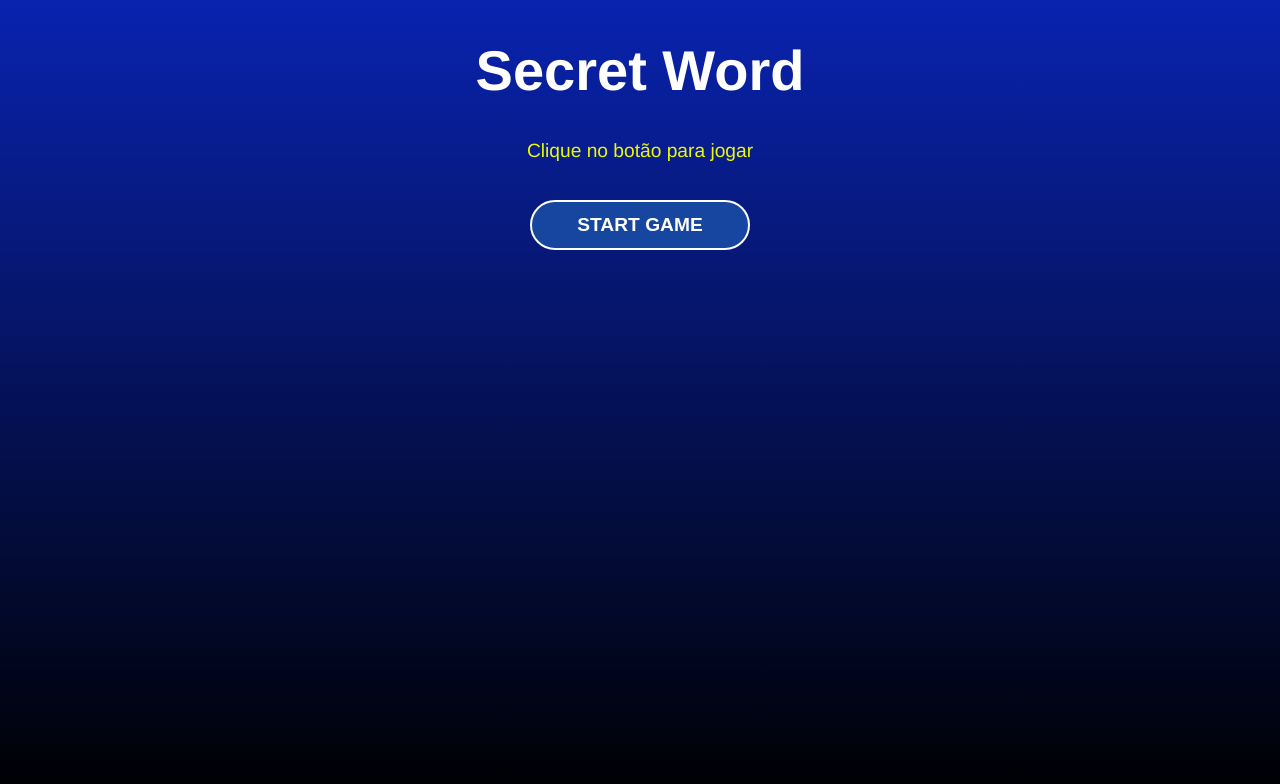
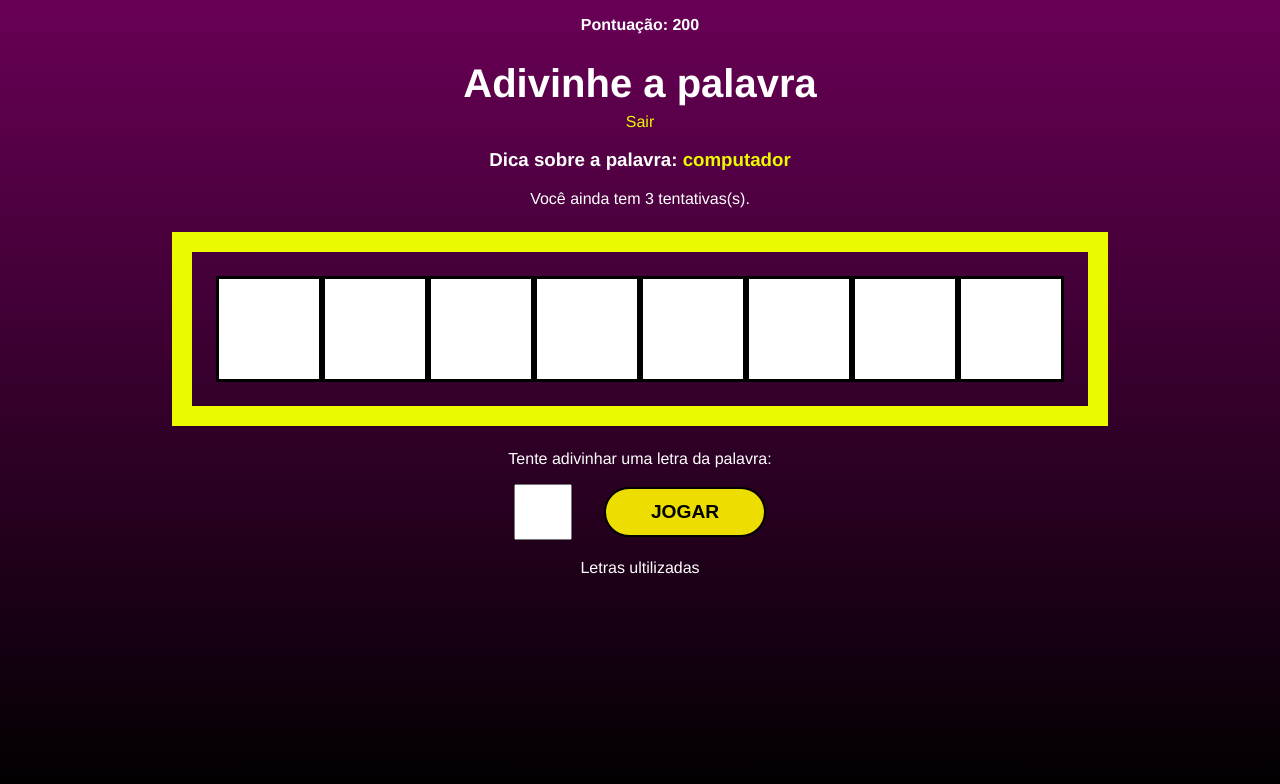
Before and after one commit to miqueiasbelfort/secret_word, a React (Vite) app: page / in a window 1280 px wide. Shown: the top 784 px of the page. Built offline with nearby package versions, Linux system fonts and the light colour scheme.

Commit message:
finish game

```diff
--- a/src/App.jsx
+++ b/src/App.jsx
@@ -21,6 +21,8 @@ function App() {
   const [gameStage, setGameStage] = useState(stages[0].name)
   const [words] = useState(wordsList)
 
+  const [color, setColor] = useState("")
+
   const [pickedWord, setPickedWord] = useState("")
   const [pickedCategory, setPickedCategory] = useState("")
   const [letters, setLetters] = useState([])
@@ -30,7 +32,7 @@ function App() {
   const [guesses, setGuesses] = useState(3)
 const [score, setScore] = useState(0)
 
-  const pickWordAndCatogory = () => {
+  const pickWordAndCatogory = useCallback(() => {
     //picl a random category
     const categories = Object.keys(words)
     const category = categories[Math.floor(Math.random() * Object.keys(categories).length)]
@@ -39,10 +41,13 @@ const [score, setScore] = useState(0)
     const word = words[category][Math.floor(Math.random() * words[category].length)]
     //console.log(word)
     return {word, category}
-  }
+  }, [words])
 
   // start the secret word game
-  const startGame = () => {
+  const startGame = useCallback(() => {
+    //clear all letter
+    clearLetterStates()
+    setColor("")
 
     // pick word and pick catgory
     const {word, category} = pickWordAndCatogory()
@@ -58,14 +63,73 @@ const [score, setScore] = useState(0)
     setLetters(wordLetters)
 
     setGameStage(stages[1].name)
-  }
+  }, [pickWordAndCatogory])
 
   // processthe letter input
   const verifyLetter = (letter) => {
-    console.log(letter)
+
+    const normalizedLetter = letter.toLowerCase()
+    //check if letter has already been utilized
+    if(guessedLetter.includes(normalizedLetter) || wrongLetters.includes(normalizedLetter)){
+      return
+    }
+
+    // push guessed letter or remove a guess
+    if(letters.includes(normalizedLetter)){
+      setGuessedLetters((actualGuessedLetters) => [
+        ...actualGuessedLetters,
+        normalizedLetter
+      ])
+      setColor("right")
+    } else {
+      setWrongLetters((actualWrongLetters) => [
+        ...actualWrongLetters,
+        normalizedLetter
+      ])
+
+      setGuesses(actualGuesses => actualGuesses - 1)
+      setColor("wrong")
+    }
+
   }
 
+  const clearLetterStates = () => {
+    setGuessedLetters([])
+    setWrongLetters([])
+  }
+
+  //check if guesses ended
+  useEffect(() => {
+
+    if(guesses <= 0) {
+      clearLetterStates()
+
+      setGameStage(stages[2].name)
+    }
+
+  }, [guesses])
+
+  //check wn condition
+  useEffect(() => {
+
+    const uniqueLetters = [... new Set(letters)]
+    //console.log(uniqueLetters) ['o','v'] = ovo
+
+    //win condition
+    if(guessedLetter.length === uniqueLetters.length){
+      //add socre
+      setScore(actualScore => actualScore += 100)
+
+      //restart game with new word
+      startGame()
+    }
+
+  }, [guessedLetter, letters, startGame, setScore])
+
   const retry = () => {
+    setScore(0)
+    setGuesses(3)
+
     setGameStage(stages[0].name)
   }
 
@@ -81,8 +145,10 @@ const [score, setScore] = useState(0)
         wrongLetters={wrongLetters}
         guesses={guesses}
         score={score}
+        retry={retry}
+        color={color}
       />}
-      {gameStage === 'end' && <GameOver retry={retry}/>}
+      {gameStage === 'end' && <GameOver retry={retry} score={score}/>}
     </div>
   )
 }
--- a/src/components/Game.css
+++ b/src/components/Game.css
@@ -12,6 +12,12 @@
     padding: 1.5em;
     border: 20px solid #ecfa00;
     display: flex;
+}
+.right{
+    border-color: #00ff62;
+}
+.wrong {
+    border-color: #ff0000;
 }
 .letter, .blankSquare {
     font-size: 70px;
@@ -40,3 +46,12 @@
     text-align: center;
     margin-right: 1em;
 }
+
+.back{
+    color: #ecfa00;
+    cursor: pointer;
+    margin-top: -20px;
+}
+.back:hover{
+    text-decoration: underline;
+}
--- a/src/components/Game.jsx
+++ b/src/components/Game.jsx
@@ -11,7 +11,9 @@ const Game = (
     guessedLetter,
     wrongLetters,
     guesses,
-    score
+    score,
+    retry,
+    color
   }
 ) => {
 
@@ -34,14 +36,15 @@ const Game = (
          <span>Pontuação: {score}</span>
        </p>
        <h1>Adivinhe a palavra</h1>
+       <p className="back" onClick={retry}>Sair</p>
        <h3 className='tip'>
           Dica sobre a palavra: <span>{pickedCategory}</span>
        </h3>
        <p>Você ainda tem {guesses} tentativas(s).</p>
-       <div className='wordContainer'>
+       <div className={`wordContainer ${color}`}>
          {letters.map((letter, i) => (
            guessedLetter.includes(letter) ? (
-            <span className='letter'>{letter}</span>
+            <span key={i} className='letter'>{letter}</span>
            ) : (
              <span key={i} className="blankSquare"></span>
            )
@@ -65,7 +68,7 @@ const Game = (
        <div className='wrongLettersContainer'>
           <p>Letras ultilizadas</p>
           {wrongLetters.map((letter, i) => (
-            <span key={i}>{letter}, </span>
+            <span className="wrongLetter" key={i}>{letter}, </span>
           ))}
        </div>
     </div>
--- a/src/components/GameOver.css
+++ b/src/components/GameOver.css
@@ -0,0 +1,4 @@
+h2 span {
+    color: #ecfa00;
+    font-size: 1.5em;
+}
--- a/src/components/GameOver.jsx
+++ b/src/components/GameOver.jsx
@@ -2,10 +2,11 @@ import React from 'react'
 //css
 import "./GameOver.css"
 
-const GameOver = ({retry}) => {
+const GameOver = ({retry, score}) => {
   return (
     <div>
-      <h1>Game End</h1>
+      <h1>Fim de jogo</h1>
+      <h2>A sua pontuação foi: <span>{score}</span></h2>
       <button onClick={retry}>Reiniciar</button>
     </div>
   )
--- a/src/index.css
+++ b/src/index.css
@@ -6,15 +6,15 @@ body {
     font-family: Helvetica, sans-serif;
     margin: 0;
     padding: 0;
-    background: linear-gradient(180deg, #0923af 0%, #000000 100%);
+    background: linear-gradient(180deg, #690056 0%, #000000 100%);
     color: #fff;
 }
 
 button {
-    background: #1646a0;
-    color: #fff;
+    background: #eddd00;
+    color: #000000;
     padding: 0 45px;
-    border: 2px solid #fff;
+    border: 2px solid #000000;
     border-radius: 25px;
     height: 50px;
     cursor: pointer;
@@ -23,5 +23,6 @@ button {
     font-size: 1.2em;
     transition: .4s;
 }button:hover{
-    background: #0923ef;
+    background: #000000;
+    color: #eddd00;
 }
```
